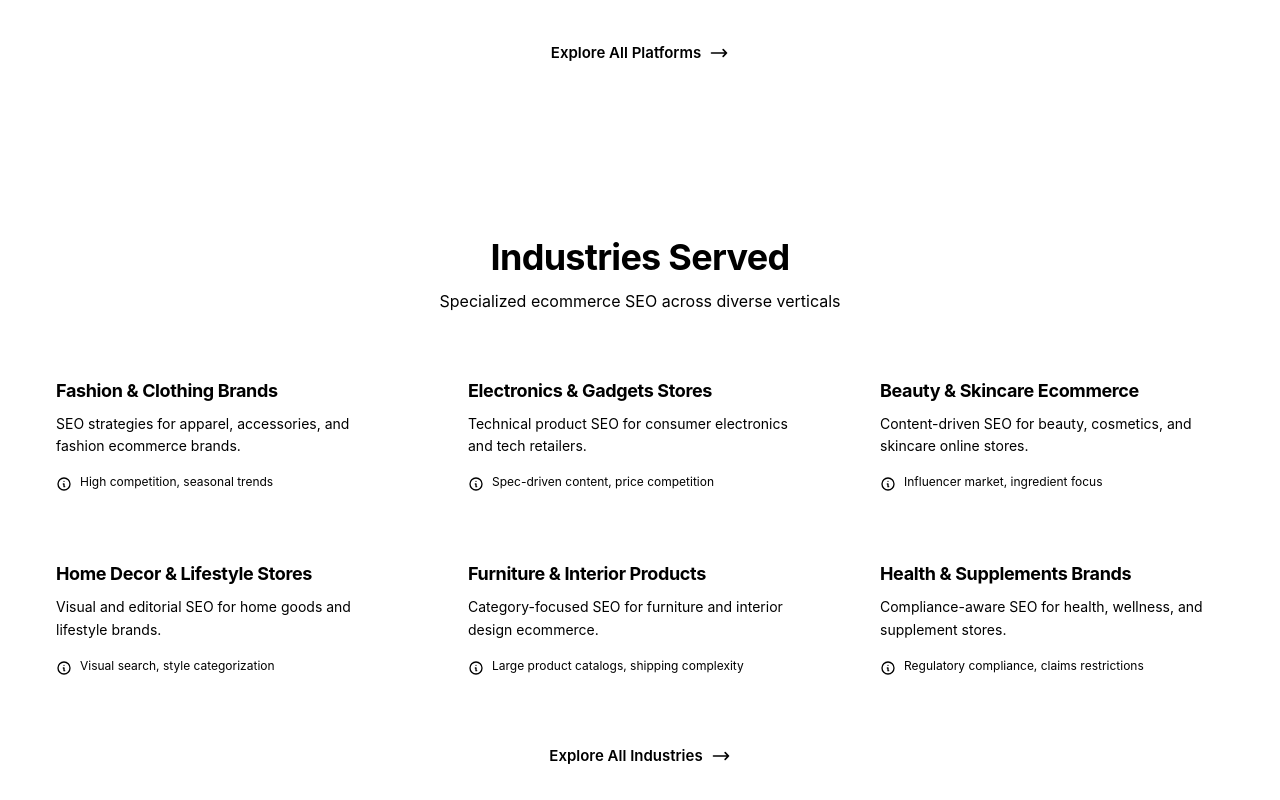
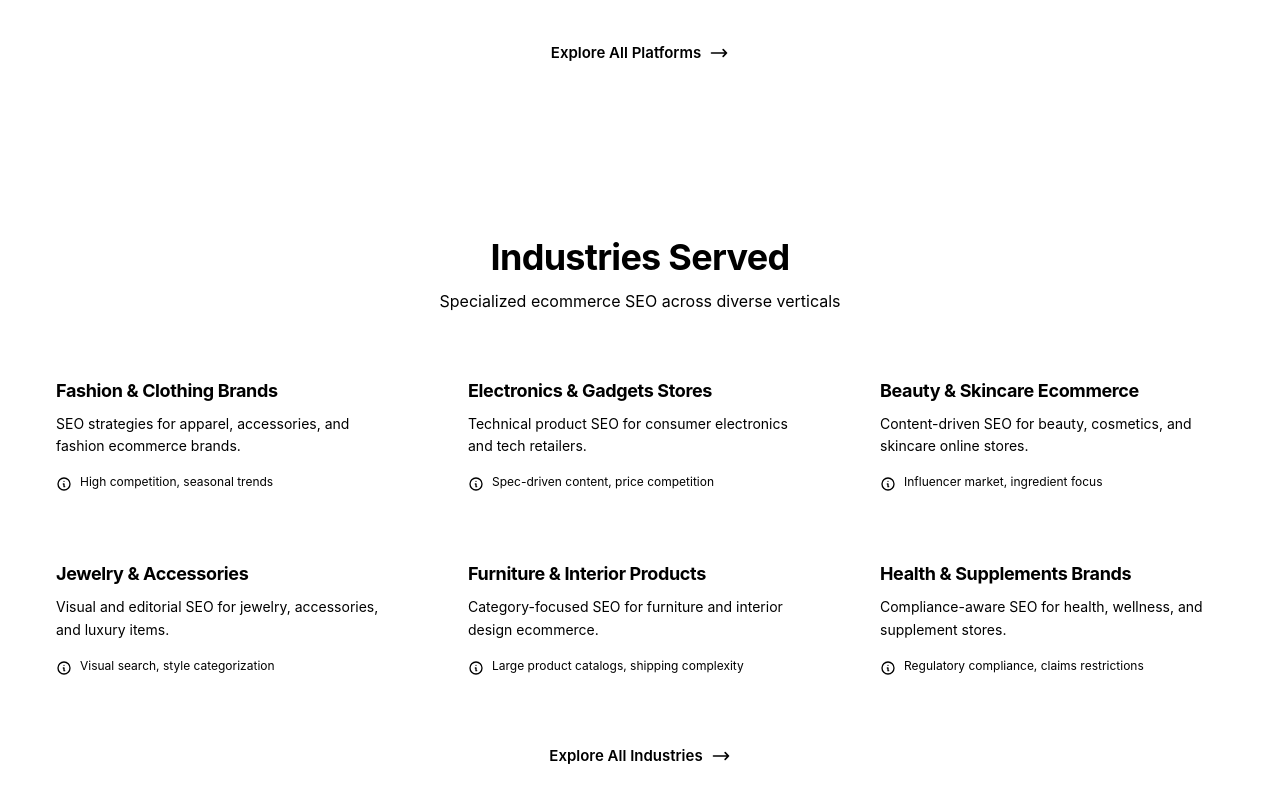
Before and after one commit to MoazHaider8/moaz-ecom-portfolio, a Next.js app: page / in a window 1280 px wide. Shown: the part 3636-4436 px from the top of the page. Built offline with nearby package versions, Linux system fonts and the light colour scheme.

Commit message:
Add internal links to platforms and industries sections

```diff
--- a/app/page.tsx
+++ b/app/page.tsx
@@ -102,47 +102,53 @@ export default function HomePage() {
       name: 'Shopify SEO',
       description: 'Expert SEO optimization for Shopify stores across all industries and markets.',
       color: '#95BF47',
-      fixes: ['Theme bloat', 'Duplicate content', 'URL structure']
+      fixes: ['Theme bloat', 'Duplicate content', 'URL structure'],
+      href: '/platforms/shopify-seo'
     },
     {
       name: 'WooCommerce SEO',
       description: 'WordPress ecommerce SEO services tailored for WooCommerce platforms.',
       color: '#7F54B3',
-      fixes: ['Plugin conflicts', 'Speed optimization', 'Schema markup']
+      fixes: ['Plugin conflicts', 'Speed optimization', 'Schema markup'],
+      href: '/platforms/woocommerce-seo'
     },
     {
       name: 'Magento SEO',
       description: 'Advanced technical SEO for Magento and Adobe Commerce stores.',
       color: '#EE672F',
-      fixes: ['Layered navigation', 'Indexation control', 'Performance']
+      fixes: ['Layered navigation', 'Indexation control', 'Performance'],
+      href: '/platforms/magento-seo'
     },
     {
       name: 'BigCommerce SEO',
       description: 'Strategic SEO implementation for BigCommerce enterprise stores.',
       color: '#1D4E89',
-      fixes: ['Faceted URLs', 'Pagination', 'Category structure']
+      fixes: ['Faceted URLs', 'Pagination', 'Category structure'],
+      href: '/platforms/bigcommerce-seo'
     },
     {
       name: 'Wix SEO (Ecommerce)',
       description: 'SEO optimization for Wix ecommerce stores despite platform limitations.',
       color: '#0C6EFC',
-      fixes: ['Platform limits', 'Mobile optimization', 'Speed issues']
+      fixes: ['Platform limits', 'Mobile optimization', 'Speed issues'],
+      href: '/platforms/wix-seo'
     },
     {
       name: 'Custom Ecommerce SEO',
       description: 'Tailored SEO strategies for custom-built ecommerce platforms.',
       color: '#6366F1',
-      fixes: ['Technical audits', 'Custom solutions', 'Scalability']
+      fixes: ['Technical audits', 'Custom solutions', 'Scalability'],
+      href: '/platforms/custom-ecommerce-seo'
     },
   ]
 
   const industries = [
-    { name: 'Fashion & Clothing Brands', description: 'SEO strategies for apparel, accessories, and fashion ecommerce brands.', challenge: 'High competition, seasonal trends' },
-    { name: 'Electronics & Gadgets Stores', description: 'Technical product SEO for consumer electronics and tech retailers.', challenge: 'Spec-driven content, price competition' },
-    { name: 'Beauty & Skincare Ecommerce', description: 'Content-driven SEO for beauty, cosmetics, and skincare online stores.', challenge: 'Influencer market, ingredient focus' },
-    { name: 'Home Decor & Lifestyle Stores', description: 'Visual and editorial SEO for home goods and lifestyle brands.', challenge: 'Visual search, style categorization' },
-    { name: 'Furniture & Interior Products', description: 'Category-focused SEO for furniture and interior design ecommerce.', challenge: 'Large product catalogs, shipping complexity' },
-    { name: 'Health & Supplements Brands', description: 'Compliance-aware SEO for health, wellness, and supplement stores.', challenge: 'Regulatory compliance, claims restrictions' },
+    { name: 'Fashion & Clothing Brands', description: 'SEO strategies for apparel, accessories, and fashion ecommerce brands.', challenge: 'High competition, seasonal trends', href: '/industries/fashion-ecommerce-seo' },
+    { name: 'Electronics & Gadgets Stores', description: 'Technical product SEO for consumer electronics and tech retailers.', challenge: 'Spec-driven content, price competition', href: '/industries/electronics-ecommerce-seo' },
+    { name: 'Beauty & Skincare Ecommerce', description: 'Content-driven SEO for beauty, cosmetics, and skincare online stores.', challenge: 'Influencer market, ingredient focus', href: '/industries/beauty-skincare-ecommerce-seo' },
+    { name: 'Jewelry & Accessories', description: 'Visual and editorial SEO for jewelry, accessories, and luxury items.', challenge: 'Visual search, style categorization', href: '/industries/jewelry-accessories-ecommerce-seo' },
+    { name: 'Furniture & Interior Products', description: 'Category-focused SEO for furniture and interior design ecommerce.', challenge: 'Large product catalogs, shipping complexity', href: '/industries/furniture-home-decor-seo' },
+    { name: 'Health & Supplements Brands', description: 'Compliance-aware SEO for health, wellness, and supplement stores.', challenge: 'Regulatory compliance, claims restrictions', href: '/industries/health-supplements-ecommerce-seo' },
   ]
 
   const locations = [
@@ -474,8 +480,9 @@ export default function HomePage() {
 
             <div className="grid md:grid-cols-2 lg:grid-cols-3 gap-5 mb-8">
               {platforms.map((platform, index) => (
-                <div
+                <Link
                   key={index}
+                  href={platform.href}
                   className="card p-6 group cursor-pointer"
                 >
                   <div
@@ -508,7 +515,7 @@ export default function HomePage() {
                       </span>
                     ))}
                   </div>
-                </div>
+                </Link>
               ))}
             </div>
 
@@ -537,8 +544,8 @@ export default function HomePage() {
 
             <div className="grid md:grid-cols-2 lg:grid-cols-3 gap-5 mb-8">
               {industries.map((industry, index) => (
-                <div key={index} className="card p-6">
-                  <h3 className="text-lg font-bold mb-2" style={{ color: 'var(--text)' }}>
+                <Link key={index} href={industry.href} className="card p-6 group cursor-pointer">
+                  <h3 className="text-lg font-bold mb-2 group-hover:gradient-text transition-all" style={{ color: 'var(--text)' }}>
                     {industry.name}
                   </h3>
                   <p className="text-sm mb-4 leading-relaxed" style={{ color: 'var(--text-secondary)' }}>
@@ -552,7 +559,7 @@ export default function HomePage() {
                       {industry.challenge}
                     </span>
                   </div>
-                </div>
+                </Link>
               ))}
             </div>
 
--- a/app/services/page.tsx
+++ b/app/services/page.tsx
@@ -250,12 +250,12 @@ export default function ServicesPage() {
   ]
 
   const platforms = [
-    { name: 'Shopify', color: '#95BF47' },
-    { name: 'WooCommerce', color: '#7F54B3' },
-    { name: 'Magento', color: '#EE672F' },
-    { name: 'BigCommerce', color: '#1D4E89' },
-    { name: 'Wix', color: '#0C6EFC' },
-    { name: 'Custom CMS', color: '#6366F1' },
+    { name: 'Shopify', color: '#95BF47', href: '/platforms/shopify-seo' },
+    { name: 'WooCommerce', color: '#7F54B3', href: '/platforms/woocommerce-seo' },
+    { name: 'Magento', color: '#EE672F', href: '/platforms/magento-seo' },
+    { name: 'BigCommerce', color: '#1D4E89', href: '/platforms/bigcommerce-seo' },
+    { name: 'Wix', color: '#0C6EFC', href: '/platforms/wix-seo' },
+    { name: 'Custom CMS', color: '#6366F1', href: '/platforms/custom-ecommerce-seo' },
   ]
 
   const faqs = [
@@ -757,7 +757,7 @@ export default function ServicesPage() {
               {platforms.map((platform, index) => (
                 <Link
                   key={index}
-                  href="/platforms"
+                  href={platform.href}
                   className="card p-5 text-center group hover:shadow-lg transition-all hover:-translate-y-1"
                 >
                   <div
```
